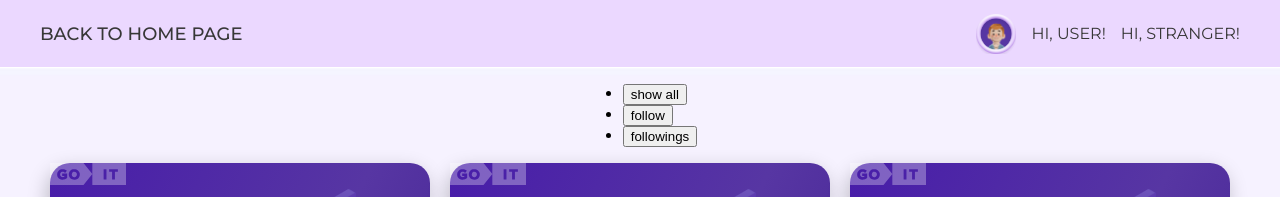
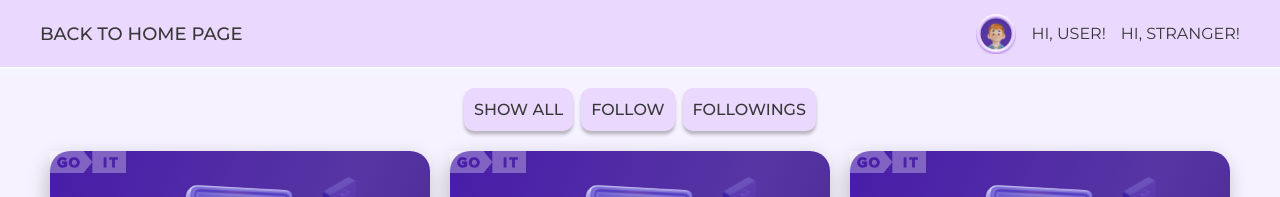
Before and after one commit to supermacchan/goit-tweet-test, a React (Create React App) app: page /goit-tweet-test/tweets in a window 1280 px wide. Shown: the top 197 px of the page. Built offline with nearby package versions, Linux system fonts and the light colour scheme.

Commit message:
Filter buttons

```diff
--- a/src/components/Filter/Filter.jsx
+++ b/src/components/Filter/Filter.jsx
@@ -1,25 +1,27 @@
+import { List, Button } from "./Filter.styled";
+
 const Filter = () => {
     return (
-        <ul>
+        <List>
             {/* map li from filter options */}
 
             {/* temp */}
             <li>
-                <button type="button">
+                <Button type="button">
                     show all
-                </button>
+                </Button>
             </li>
             <li>
-                <button type="button">
+                <Button type="button">
                     follow
-                </button>
+                </Button>
             </li>
             <li>
-                <button type="button">
+                <Button type="button">
                     followings
-                </button>
+                </Button>
             </li>
-        </ul>
+        </List>
     )
 }
 
--- a/src/components/Filter/Filter.styled.js
+++ b/src/components/Filter/Filter.styled.js
@@ -0,0 +1,34 @@
+import styled from 'styled-components';
+
+export const List = styled.ul`
+    list-style: none;
+    margin: 0 0 20px 0;
+    padding: 0;
+
+    display: flex;
+    gap: 8px;
+`
+
+export const Button = styled.button`
+    cursor: pointer;
+    padding: 12px 10px;
+
+    border: none;
+    border-radius: 10px;
+    box-shadow: 0px 3.43693px 3.43693px rgba(0, 0, 0, 0.25);
+
+    background-color: var(--main-btn-color);
+    color: var(--dark-text-color);
+
+    font-family: inherit;
+    font-size: 16px;
+    font-weight: 500;
+    text-transform: uppercase;
+
+    transition: background-color 250ms cubic-bezier(0.4, 0, 0.2, 1);
+
+    &:hover,
+    &:focus {
+        background-color: var(--btn-hover-text-color);
+    }
+`
--- a/src/pages/tweets/TweetsPage.styled.js
+++ b/src/pages/tweets/TweetsPage.styled.js
@@ -9,6 +9,7 @@ export const Section = styled.div`
     display: flex;
     flex-direction: column;
     align-items: center;
+    padding: 20px 0;
 
     background-image: url(${bg});
     background-repeat: no-repeat;
@@ -29,5 +30,25 @@ export const List = styled.ul`
 `
 
 export const Button = styled.button`
+    cursor: pointer;
+    padding: 12px 10px;
 
+    border: none;
+    border-radius: 10px;
+    box-shadow: 0px 3.43693px 3.43693px rgba(0, 0, 0, 0.25);
+
+    font-family: inherit;
+    font-size: 16px;
+    font-weight: 500;
+    text-transform: uppercase;
+
+    background-color: var(--main-btn-color);
+    color: var(--dark-text-color);
+
+    transition: background-color 250ms cubic-bezier(0.4, 0, 0.2, 1);
+
+    &:hover,
+    &:focus {
+        background-color: var(--btn-hover-text-color);
+    }
 `
```
